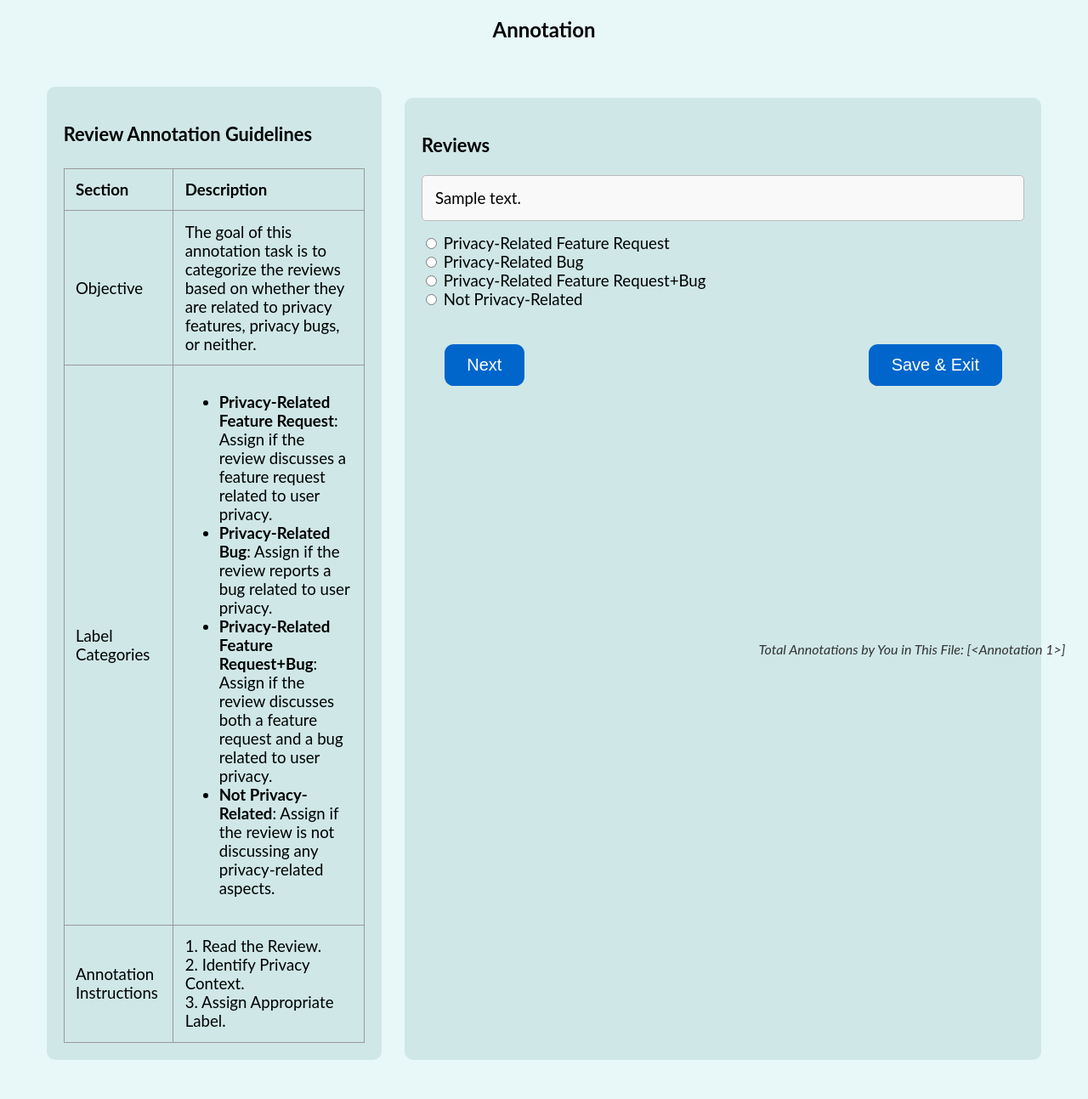
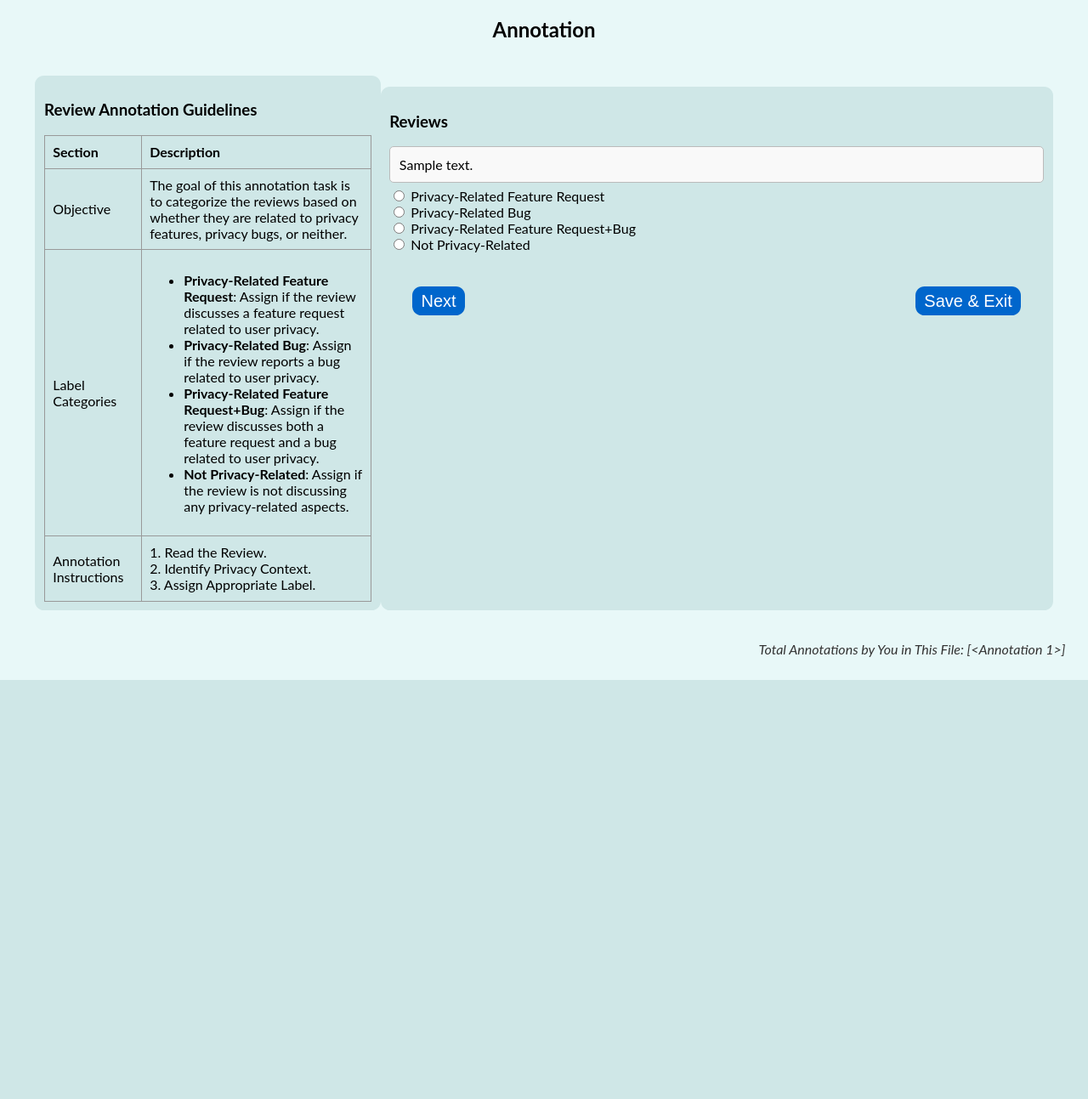
Before and after one commit to Abonty/SENSOR, a Flask app: template templates/annotation.html in a window 1280 px wide. Shown: the whole page at 85% size. After the commit the page ends 800 px from the top, so only its background shows below. Run offline with Flask 3, Linux system fonts and the light colour scheme; tables that the repository leaves empty hold one stand-in row (values such as "Sample post"); the template is opened without the code that fills it: values that come from a table or form of the project are taken from there, most other values are stand-ins (such as "Sample title", 1, 10 or a date in 2020).

Commit message:
not againnn

```diff
--- a/templates/annotation.html
+++ b/templates/annotation.html
@@ -17,45 +17,45 @@
         }
         .guidelines, .reviews {
             width: 50%;
-            padding: 15pt;
-            border-radius: 10px;
+            padding: 8pt;
+            border-radius: 8pt;
             background-color: #cfe7e7;
             font-family: "Lato", sans-serif;
-            font-size: 14pt;
-            margin: 10pt 10pt;
+            font-size: 12pt;
+            /* margin: 10pt 10pt; */
         }
         h2 {
             text-align: center;
         }
         .guidelines table, .reviews {
             width: 100%;
-            margin-top: 20pt;
+            margin-top: 10pt;
         }
         table {
             width: 100%;
             border-collapse: collapse;
         }
         th, td {
-            padding: 10pt;
-            border: 1px solid #999;
+            padding: 7pt;
+            border: 1pt solid #999;
             text-align: left;
         }
         .review-text {
-            padding: 15px;
-            border: 1px solid #bbb;
+            padding: 8pt;
+            border: 1pt solid #bbb;
             border-radius: 5px;
             background-color: #f9f9f9;
-            margin-bottom: 15px;
+            margin-bottom: 5pt;
         }
         .buttons {
             display: flex;
             justify-content: space-between;
             align-items: center;
-            margin-top: 15px;
+            margin-top: 10pt;
         }
         .buttons button {
             font-size: 15pt; /* Larger font size */
-            padding: 10pt 20pt;
+            padding: 4pt 8pt;
             border-radius: 8pt;
             cursor: pointer;
             background-color: #0066cc;
```
